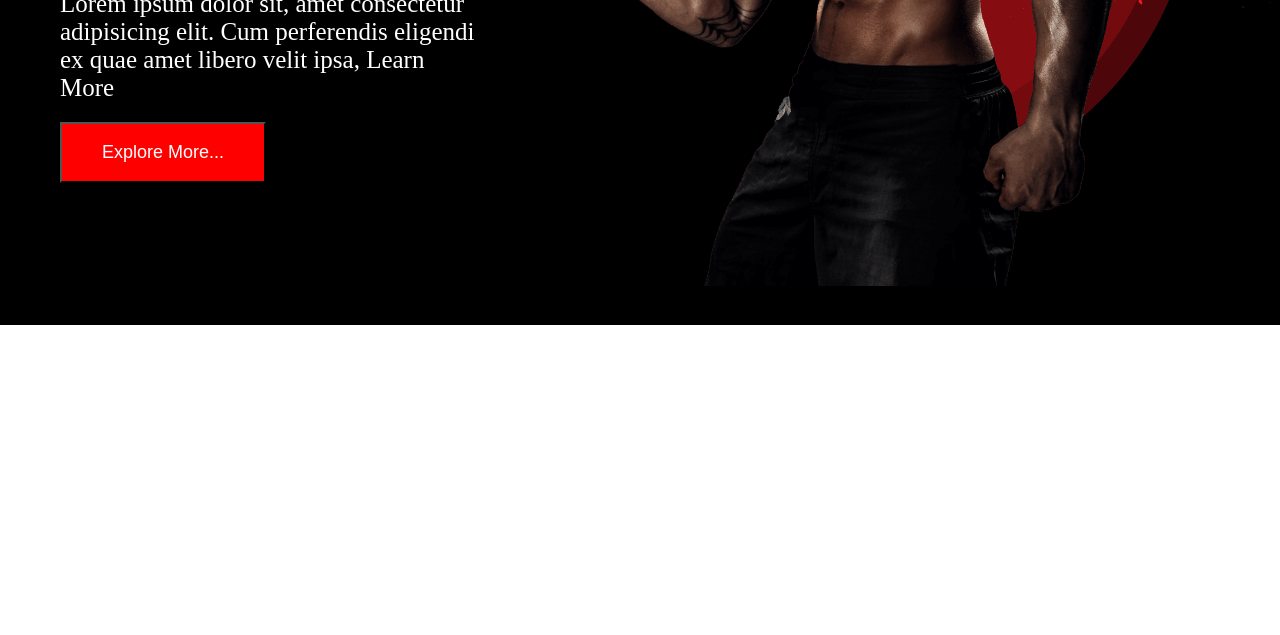
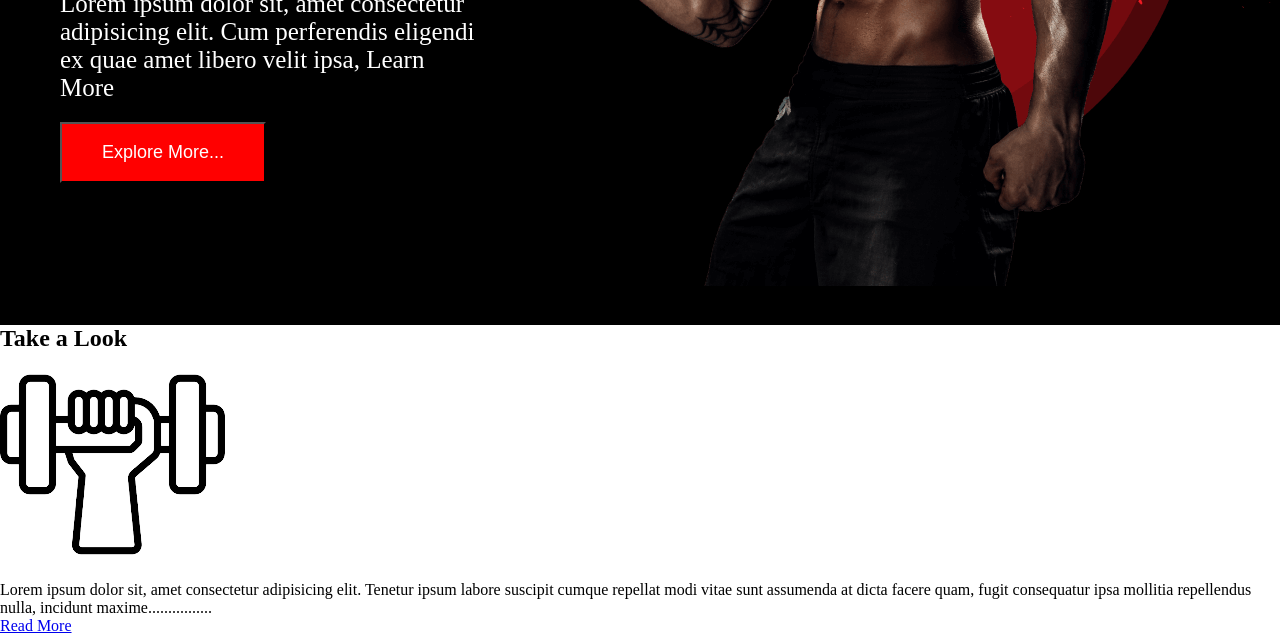
Before and after one commit to bd-dev-ismail/gym-fitness, a plain HTML site: page index.html in a window 1280 px wide. Shown: the part 566-1201 px from the top of the page. Before the commit the page ends 891 px from the top, so only its background shows below. Drawn offline with Linux system fonts and the light colour scheme.

Commit message:
Start Codeing

```diff
--- a/index.html
+++ b/index.html
@@ -40,5 +40,19 @@
                 </div>
             </div>
         </section>
+         <!--Card Section-->
+        <section class="card-section">
+            <div class="card-heading">
+                <h2>Take a Look</h2>
+            </div>
+            <div class="card-items">
+                <div class="item-1">
+                    <img src="images/icon1.png" alt="Item1">
+                    <p>Lorem ipsum dolor sit, amet consectetur adipisicing elit. Tenetur ipsum labore suscipit cumque repellat modi vitae sunt
+                    assumenda at dicta facere quam, fugit consequatur ipsa mollitia repellendus nulla, incidunt maxime................</p>
+                    <a href="#">Read More</a>
+                </div>
+            </div>
+        </section>
 </body>
 </html>
--- a/style.css
+++ b/style.css
@@ -40,9 +40,9 @@
     width: 100%;
     height: 100vh;
     background-color: #000;
-    justify-content: space-evenly;
+    align-items: center;
     color: #fff;
-    align-items: center;
+
 }
 .banner-description{
     margin-left: 50px;
@@ -72,3 +72,4 @@
     background-color: blue;
 
 }
+/* End Banner Section*/
```
Also changed, not shown: images/icon1.png (added).
